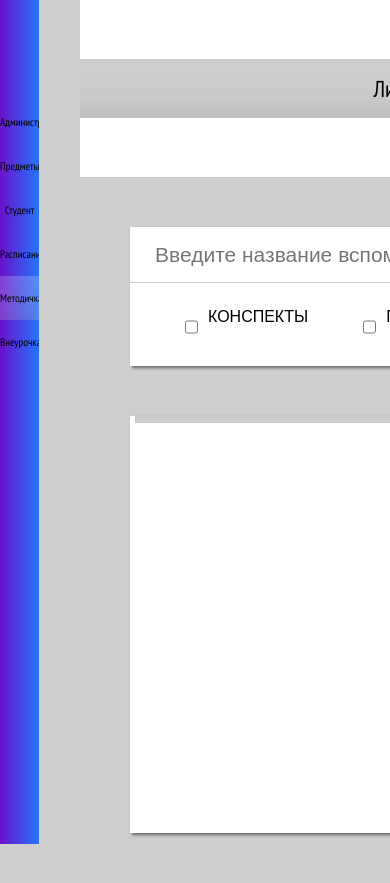
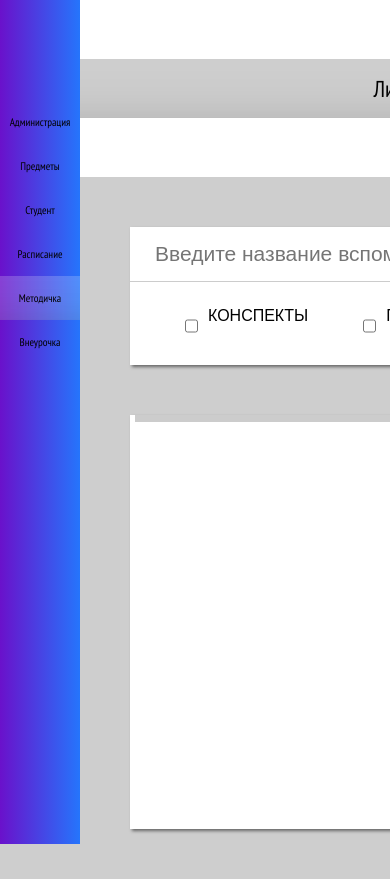
Before and after one commit to mrreads/system-college, a PHP site: page /metodichka.php in a window 390 px wide; the page is wider, and only the part inside the window is pictured. Run offline with PHP 8.4, Linux system fonts and the light colour scheme; the visitor is signed in with stand-in values (Sample User, id 1); data that the repository does not hold is empty.

Commit message:
я хочу умереть как сделать этот ужас адаптивным помогите

```diff
--- a/styles/style_adaptability.css
+++ b/styles/style_adaptability.css
@@ -1,17 +1,101 @@
-@media screen and (max-width: 960px)
-{
-    /*
-	#wrapper-one { display: none; }
-	#wrapper-two { width: 100% }
-	*/
-}
-
 #main-wrapper
 {
     min-width: 800px;
 }
 
-/*
-Тут планируется сделать появляющиеся боковое меню на основе чекбокса.
-Так что это не бесполезный CSS, в котором всего 5 строчек, а задел на будущее.
-*/
+@media screen and (max-width: 1210px)
+{
+    .hm-logo
+    {
+        width: 100%;
+    }
+
+    .hm-menu
+    {
+        align-items: center;
+        justify-content: center;
+    }
+}
+
+@media screen and (max-width: 960px)
+{
+    .sb-name, .sb-role, .hm-logo h2
+    {
+        font-size: 16px !important;
+    }
+
+    .sb-profile img
+    {
+        width: 100px !important;
+        height: 100px !important;
+    }
+
+    .hm-login
+    {
+        margin: 0 auto;
+    }
+
+    .hm-menu
+    {
+        margin: 0 auto;
+    }
+    .hm-menu ul
+    {
+        align-items: center;
+        justify-content: center;
+    }
+
+    #nav-menu ul
+    {
+        align-items: center;
+        justify-content: center;
+    }
+
+    .с-link
+    {
+        text-align: center;
+    }
+}
+
+@media screen and (max-width: 500px)
+{
+    .sb-menu ul li a
+    {
+        font-size: 11px;
+    }
+
+    #wrapper-two
+    {
+        width: 90% !important;
+    }
+
+    #wrapper-one
+    {
+        width: 10% !important;
+        min-width: 80px !important;
+    }
+
+    .hm-logo, .sb-profile
+    {
+        display: none;
+    }
+
+    .hm-login
+    {
+        width: 100%;
+    }
+
+    .hm-menu
+    {
+        width: 100%;
+    }
+    .hm-menu li
+    {
+        width: 100%;
+    }
+
+    #nav-menu li
+    {
+        width: 100%;
+    }
+}
--- a/styles/style_admin.css
+++ b/styles/style_admin.css
@@ -1,5 +1,6 @@
 *
 {
+    box-sizing: border-box;
     margin: 0;
     padding: 0;
 }
@@ -14,118 +15,29 @@ html, head, body, #main-wrapper
     background-color: #CECECE;
 }
 
+#wrapper-one
+{
+    float: left;
 
-@media screen and (max-width: 1210px)
-{
-    .hm-logo
-    {
-        width: 100%;
-    }
-
-    .hm-menu
-    {
-        align-items: center;
-        justify-content: center;
-    }
+    width: 20%;
+    min-height: 100%;
 }
-
-@media screen and (max-width: 960px)
-{
-    .sb-name, .sb-role, .hm-logo h2
-    {
-        font-size: 16px !important;
-    }
-
-    .sb-profile img
-    {
-        width: 100px !important;
-        height: 100px !important;
-    }
-
-    .hm-login
-    {
-        margin: 0 auto;
-    }
-
-    .hm-menu
-    {
-        margin: 0 auto;
-    }
-    .hm-menu ul
-    {
-        align-items: center;
-        justify-content: center;
-    }
-
-    #nav-menu ul
-    {
-        align-items: center;
-        justify-content: center;
-    }
-
-    .с-link
-    {
-        text-align: center;
-    }
-}
-
-@media screen and (max-width: 500px)
-{
-    .sb-menu ul li a
-    {
-        font-size: 11px;
-    }
-
-    #wrapper-two
-    {
-        width: 90% !important;
-    }
-
-    #side-bar
-    {
-        width: 10% !important;
-    }
-
-    .hm-logo, .sb-profile
-    {
-        display: none;
-    }
-
-    .hm-login
-    {
-        width: 100%;
-    }
-
-    .hm-menu
-    {
-        width: 100%;
-    }
-    .hm-menu li
-    {
-        width: 100%;
-    }
-
-    #nav-menu li
-    {
-        width: 100%;
-    }
-}
-
 
 #wrapper-two
 {
     float: right;
 
     width: 80%;
+    min-height: 100%;
 }
 
 
-#side-bar::-webkit-scrollbar
+#wrapper-one::-webkit-scrollbar
 {
     display: none;
 }
 
-#side-bar
+#wrapper-one
 {
     position: fixed;
     z-index: 15;
```
